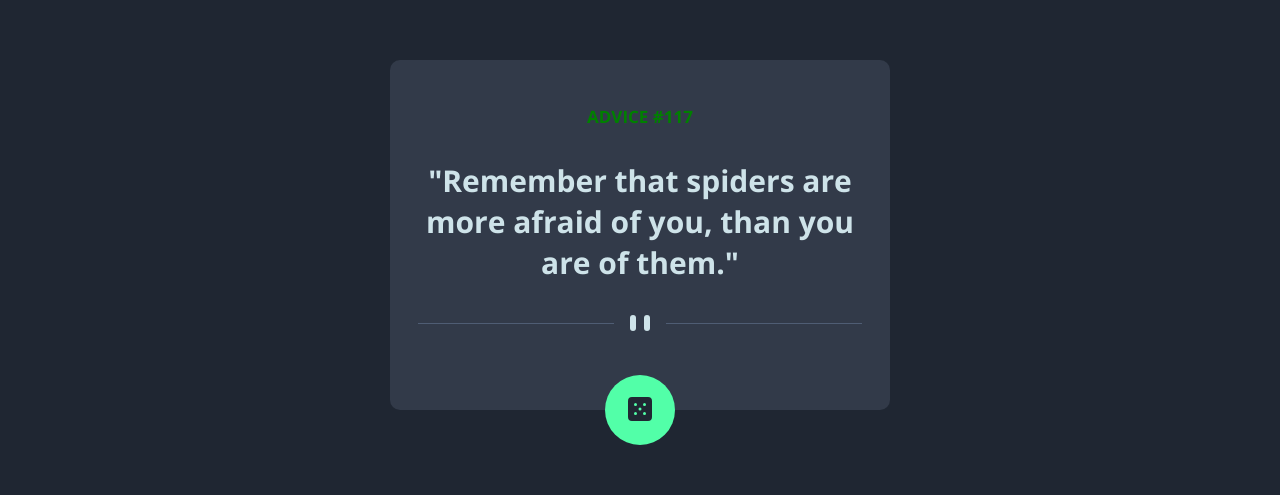
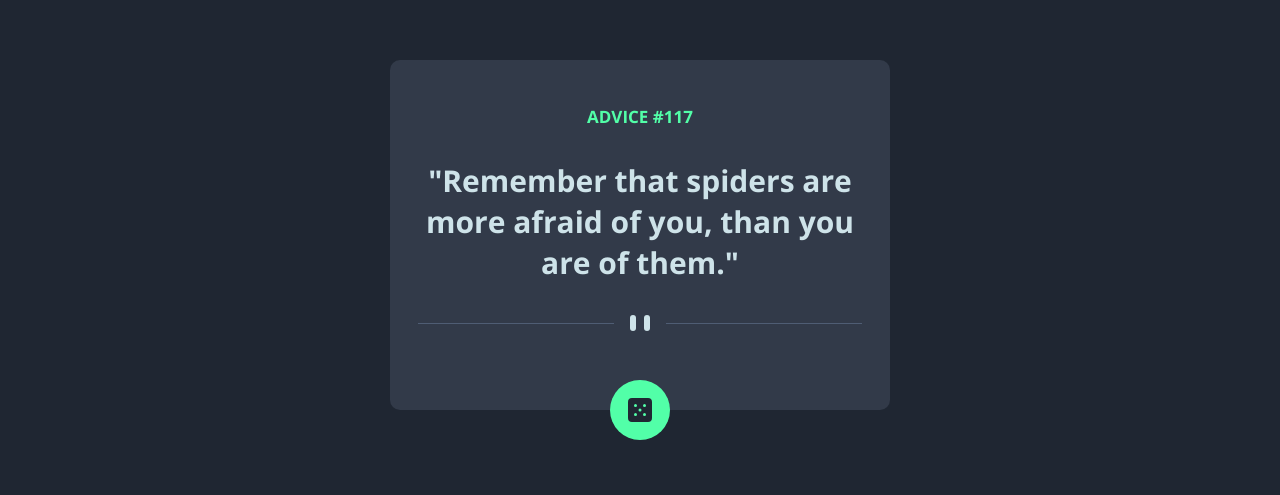
Before and after one commit to JOAO11092005/gerador-conselhos, a plain HTML site: page index.html in a window 1280 px wide. Shown: the part 165-660 px from the top of the page. Drawn offline with nearby package versions, Linux system fonts and the light colour scheme; no server answers.

Commit message:
primeiro envio 16/07/2025

```diff
--- a/src/css/estilos.css
+++ b/src/css/estilos.css
@@ -26,7 +26,7 @@ main{
     position: relative;
 }
 .container h4{
-    color: green;
+    color: hsl(150, 100%, 66%);
     font-size: 17px;
     font-weight: bold;
     /* color: hsl(193, 38%, 86%); */
@@ -41,12 +41,14 @@ main{
     color: hsl(193, 38%, 86%);
 }
 .gerar{
-    width: 70px;
-    height: 70px;
+    width: 60px;
+    height: 60px;
     border-radius: 50px;
     position: absolute;
-    bottom: -35px;
-
+    bottom: -30px;
+    display: flex;
+    align-items: center;
+    justify-content: center;
     border: none;
     background-color: hsl(150, 100%, 66%);
     cursor: pointer;
```
